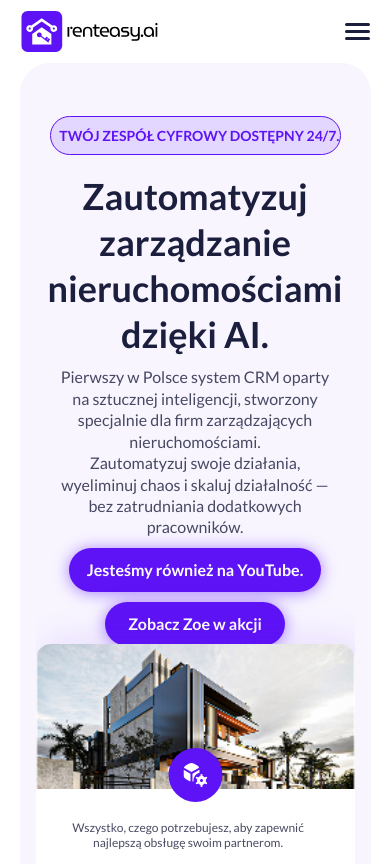
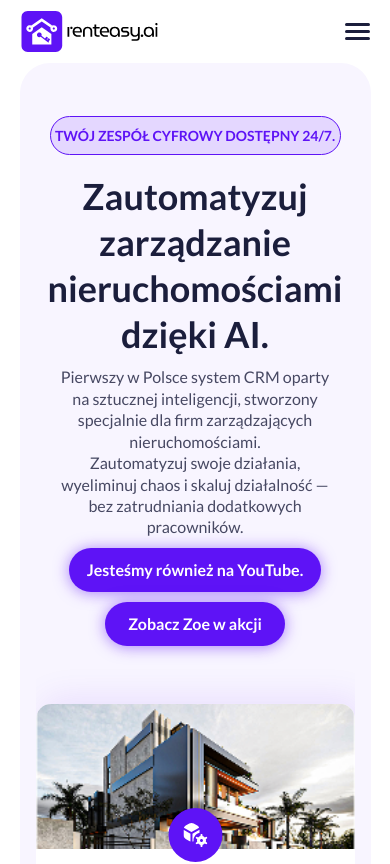
Before and after one commit to jatin-rajput563/rent-test, a React (Vite) app: page / in a window 390 px wide. Shown: the top 864 px of the page. Built offline with nearby package versions, Linux system fonts and the light colour scheme.

Commit message:
adding-some-margin

```diff
--- a/src/App.jsx
+++ b/src/App.jsx
@@ -1,5 +1,5 @@
-import { BrowserRouter, Route, Routes, useLocation } from "react-router-dom";
-import { useEffect } from "react";
+import { BrowserRouter, Route, Routes } from "react-router-dom";
+import react from "react";
 import "./App.css";
 import Comozemy from "./components/Comozemy";
 import DlaKogo from "./components/DlaKogo";
@@ -13,38 +13,9 @@ import Dlaczego from "./components/Dlaczego";
 import Moduly from "./components/Moduly";
 import BackToTop from "./components/BackToTop";
 
-import Lenis from "lenis";
-
-const lenis = new Lenis({
-  duration: 1.2,
-  easing: (t) => Math.min(1, 1.001 - Math.pow(2, -10 * t)),
-  smooth: true,
-  smoothTouch: false,
-  touchMultiplier: 2,
-});
-
-function ScrollManager() {
-  const location = useLocation();
-
-  useEffect(() => {
-    const raf = (time) => {
-      lenis.raf(time);
-      requestAnimationFrame(raf);
-    };
-    requestAnimationFrame(raf);
-    lenis.scrollTo(0, {
-      offset: 0,
-      immediate: true,
-    });
-  }, [location.pathname]);
-
-  return null;
-}
-
 function App() {
   return (
     <BrowserRouter>
-      <ScrollManager />
       <Header />
       <Routes>
         <Route
--- a/src/components/BackToTop.jsx
+++ b/src/components/BackToTop.jsx
@@ -26,7 +26,7 @@ const BackToTop = () => {
     isVisible && (
       <button
         onClick={scrollToTop}
-        className="fixed bottom-6 right-6 z-50 cursor-pointer bg-purple-blue hover:bg-white text-white hover:text-purple-blue border border-white p-3 rounded-full shadow-lg transition-all duration-300"
+        className="fixed bottom-3 sm:bottom-6 right-3 sm:right-6 z-50 cursor-pointer bg-purple-blue hover:bg-white text-white hover:text-purple-blue border border-white p-3 rounded-full shadow-lg transition-all duration-300"
         aria-label="Back to top"
       >
         <BackToTopIcon />
--- a/src/components/DlaKogo.jsx
+++ b/src/components/DlaKogo.jsx
@@ -40,7 +40,7 @@ const DlaKogo = () => {
                 </Tab>
               </TabList>
               <TabPanel>
-                <div className="mt-[79px] sm:mt-[77px] flex flex-wrap justify-center gap-[45px]">
+                <div className="mt-[79px] sm:mt-[77px] flex max-[900px]:flex-wrap justify-center gap-[45px]">
                   {DLAKOGO_DATA.map((item, index) => {
                     const iconBg = ICONBGCOLORS_DATA[index] || "#000";
                     const iconShadow = ICONSHADOWS_DATA[index] || "";
--- a/src/components/Hero.jsx
+++ b/src/components/Hero.jsx
@@ -20,7 +20,7 @@ const Hero = () => {
             alt="dots"
           />
           <div className="justify-center items-center flex mx-auto mb-[18px] max-w-[291px] sm:max-w-full">
-            <p className="bg-light-purple max-w-[352.97px] text-right text-sm sm:text-base max-sm:whitespace-nowrap w-full py-[11.5px] uppercase rounded-[21px] border border-purple-blue text-purple-blue font-bold leading-100">
+            <p className="bg-light-purple max-w-[352.97px] sm:text-right text-center text-sm sm:text-base max-sm:whitespace-nowrap w-full py-[11.5px] uppercase rounded-[21px] border border-purple-blue text-purple-blue font-bold leading-100">
               Twój zespół cyfrowy dostępny 24/7.{" "}
             </p>
           </div>
@@ -54,7 +54,7 @@ const Hero = () => {
                 btnText={"Zobacz Zoe w akcji"} />
             </div>
           </div>
-          <div className="min-[769px]:mt-[5.5px] px-4 max-[1025px]:!-mt-[50px]">
+          <div className="max-[425px]:!mt-[10px] px-4 ">
             <Swiper
               modules={[Autoplay]}
               slidesPerView={5}
--- a/src/index.css
+++ b/src/index.css
@@ -118,3 +118,21 @@ body {
 .moduly-button-shadow {
     box-shadow: 0px -3.01px 20.32px 0px var(--color-shadow-black);
 }
+
+::-webkit-scrollbar {
+    width: 10px;
+}
+
+::-webkit-scrollbar-track {
+    background: #f0f0f0;
+    border-radius: 4px;
+}
+
+::-webkit-scrollbar-thumb {
+    background: var(--color-purple-blue);
+    border-radius: 4px;
+}
+
+::-webkit-scrollbar-thumb:hover {
+    background: #874fff;
+}
```
Also changed, not shown: vercel.json (added).
